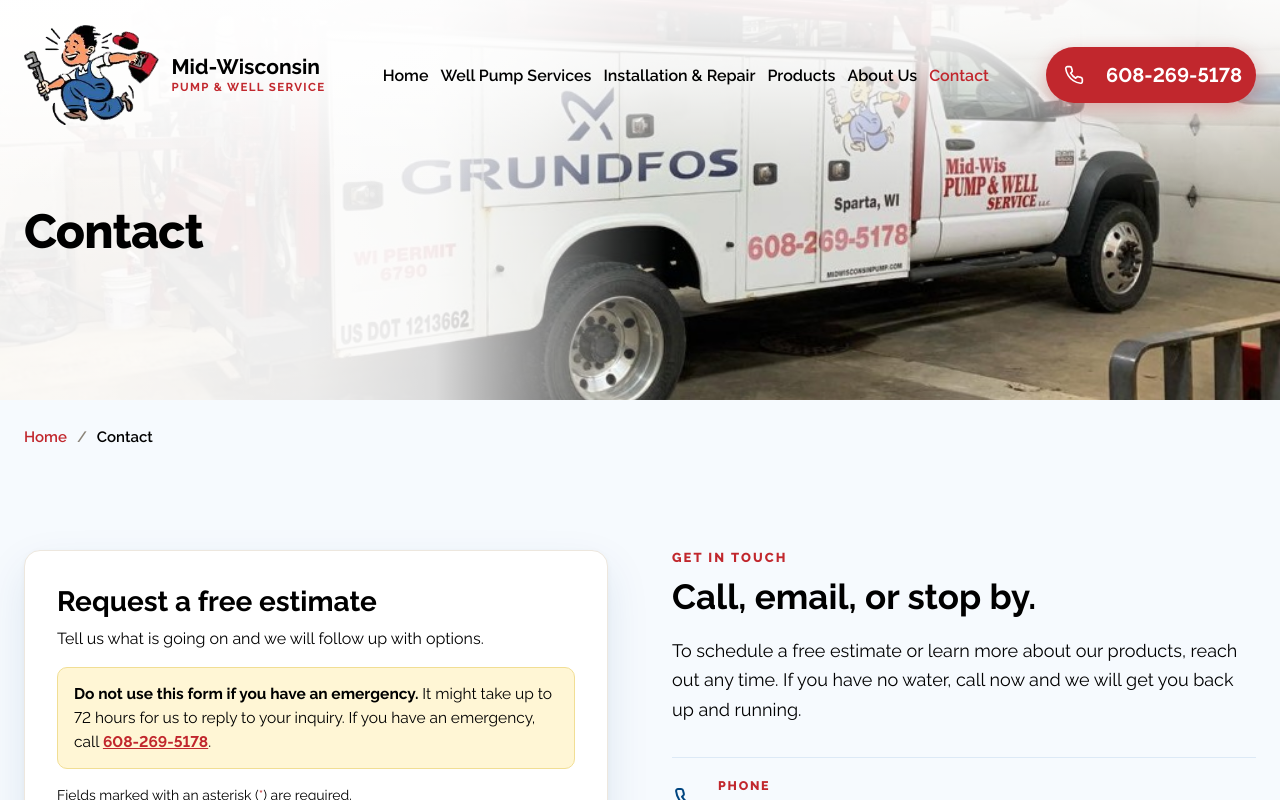
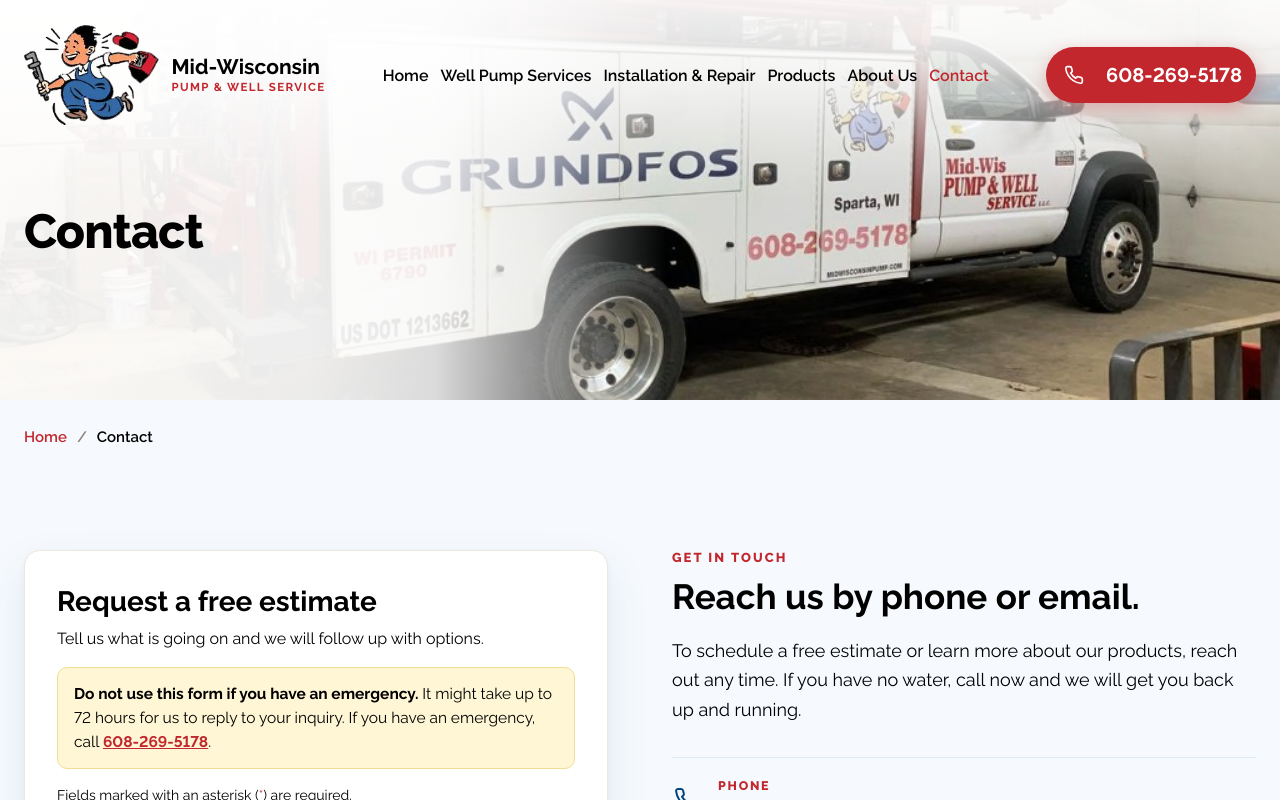
Before and after one commit to webstix-git/Mid-Wisconsin-Pump-Well-Service, a Next.js app: page /contact in a window 1280 px wide. Shown: the top 800 px of the page. Built offline with nearby package versions, Linux system fonts and the light colour scheme.

Commit message:
Mid-Wisconsin Pump client feedback update

```diff
--- a/components/pages/AboutUsPage.jsx
+++ b/components/pages/AboutUsPage.jsx
@@ -169,7 +169,7 @@
             <div style={{ textAlign: 'left', margin: '0 0 56px' }}>
               <div style={{ fontSize: '13px', fontWeight: '800', letterSpacing: '.16em', textTransform: 'uppercase', color: '#C1272D', marginBottom: '14px' }}>How we work</div>
               <h2 style={{ fontFamily: "'Raleway',sans-serif", fontWeight: '700', fontSize: '35px', lineHeight: '1.05', margin: '0 0 16px', textWrap: 'balance' }}>Service you can count on.</h2>
-              <p style={{ margin: '0 0 0px', fontSize: '18px', lineHeight: '1.65', color: '#000', textWrap: 'pretty', maxWidth: '720px' }}>We pride ourselves on effective results and strive for 100 percent customer satisfaction on every job.</p>
+              <p style={{ margin: '0 0 0px', fontSize: '18px', lineHeight: '1.65', color: '#000', textWrap: 'pretty', maxWidth: '720px' }}>We pride ourselves on effective results and strive for customer satisfaction on every job.</p>
             </div>
             <div style={{ display: 'grid', gridTemplateColumns: v.valueCols, gap: '24px' }}>
               <div style={{ background: '#fff', borderRadius: '10px', overflow: 'hidden', display: 'flex', flexDirection: 'column', boxShadow: '0 1px 2px rgba(0,69,128,.06),0 8px 24px rgba(0,69,128,.06)', transition: 'transform .2s,box-shadow .2s' }} className="h-240192">
--- a/components/pages/ContactPage.jsx
+++ b/components/pages/ContactPage.jsx
@@ -163,7 +163,7 @@
             </div>
             <div>
               <div style={{ fontSize: '13px', fontWeight: '800', letterSpacing: '.16em', textTransform: 'uppercase', color: '#C1272D', marginBottom: '14px' }}>Get in touch</div>
-              <h2 style={{ fontFamily: "'Raleway',sans-serif", fontWeight: '700', fontSize: '35px', lineHeight: '1.05', margin: '0 0 20px', textWrap: 'balance' }}>Call, email, or stop by.</h2>
+              <h2 style={{ fontFamily: "'Raleway',sans-serif", fontWeight: '700', fontSize: '35px', lineHeight: '1.05', margin: '0 0 20px', textWrap: 'balance' }}>Reach us by phone or email.</h2>
               <p style={{ margin: '0 0 32px', fontSize: '18px', lineHeight: '1.65', color: '#000', textWrap: 'pretty' }}>To schedule a free estimate or learn more about our products, reach out any time. If you have no water, call now and we will get you back up and running.</p>
               <div style={{ display: 'flex', flexDirection: 'column', borderTop: '1px solid #DCE9F6' }}>
                 <a href="tel:6082695178" style={{ display: 'flex', gap: '18px', alignItems: 'center', padding: '20px 0', borderBottom: '1px solid #DCE9F6', color: '#000', transition: 'color .2s' }} className="h-6bd792">
```
